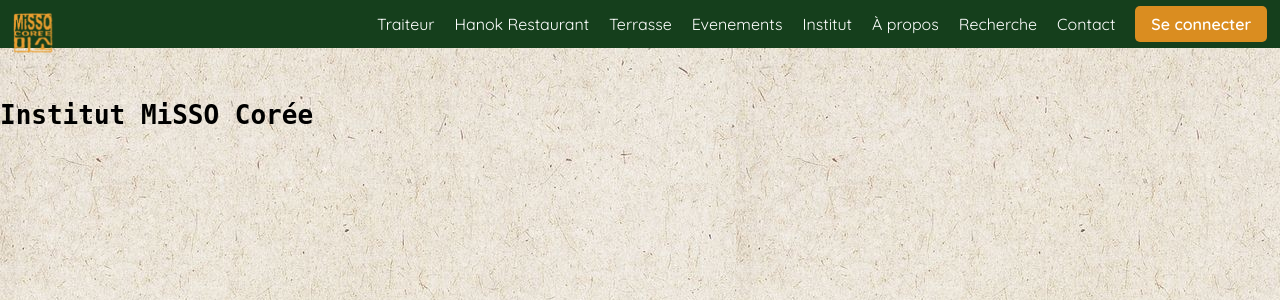
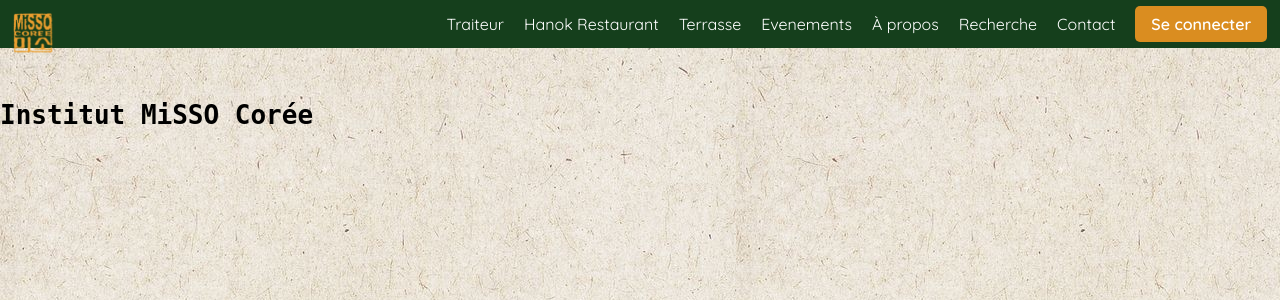
Before and after one commit to chrmil/misso, a Django app: page /institut/ in a window 1280 px wide. Shown: the top 300 px of the page. Run offline with Django 5.2, Linux system fonts and the light colour scheme; data comes from the database, SQL or seed files in the repository.

Commit message:
passage des liens institut en commentaire

```diff
--- a/evenements/templates/evenements/base.html
+++ b/evenements/templates/evenements/base.html
@@ -24,7 +24,7 @@
                 <li><a href="{% url 'menu' 'hanok' %}">Hanok Restaurant</a></li>
                 <li><a href="{% url 'menu' 'rooftop' %}">Terrasse</a></li>
                 <li><a href="{% url 'evenements' %}">Evenements</a></li>
-                <li><a href="{% url 'page_view' 'institut'%}">Institut</a></li>
+                   <!--  <li><a href="{% url 'page_view' 'institut'%}">Institut</a></li>  -->
                 <li><a href="{% url 'page_view' 'a-propos' %}">À propos</a></li>
                 <li ><a href="{% url 'recherche' %}">Recherche</a></li>
                 <li ><a href="{% url 'page_view' 'accueil' %}#contact">Contact</a></li>
--- a/menu/templates/menu/base.html
+++ b/menu/templates/menu/base.html
@@ -24,7 +24,7 @@
                 <li><a href="{% url 'menu' 'hanok' %}">Hanok Restaurant</a></li>
                 <li><a href="{% url 'menu' 'rooftop' %}">Terrasse</a></li>
                 <li><a href="{% url 'evenements' %}">Evenements</a></li>
-                <li><a href="{% url 'page_view' 'institut'%}">Institut</a></li>
+                <!--  <li><a href="{% url 'page_view' 'institut'%}">Institut</a></li>  -->
                 <li><a href="{% url 'page_view' 'a-propos' %}">À propos</a></li>
                 <li ><a href="{% url 'recherche' %}">Recherche</a></li>
                 <li ><a href="{% url 'page_view' 'accueil' %}#contact">Contact</a></li>
--- a/objets_connectes/templates/objets_connectes/base.html
+++ b/objets_connectes/templates/objets_connectes/base.html
@@ -24,7 +24,7 @@
                 <li><a href="{% url 'menu' 'hanok' %}">Hanok Restaurant</a></li>
                 <li><a href="{% url 'menu' 'rooftop' %}">Terrasse</a></li>
                 <li><a href="{% url 'evenements' %}">Evenements</a></li>
-                <li><a href="{% url 'page_view' 'institut'%}">Institut</a></li>
+                 <!--  <li><a href="{% url 'page_view' 'institut'%}">Institut</a></li>  -->
                 <li><a href="{% url 'page_view' 'a-propos' %}">À propos</a></li>
                 <li><a href="{% url 'recherche' %}">Recherche</a></li>
                 <li><a href="{% url 'page_view' 'accueil' %}#contact">Contact</a></li>
--- a/page/templates/page/base.html
+++ b/page/templates/page/base.html
@@ -28,7 +28,7 @@
                 <li><a href="{% url 'menu' 'hanok' %}">Hanok Restaurant</a></li>
                 <li><a href="{% url 'menu' 'rooftop' %}">Terrasse</a></li>
                 <li><a href="{% url 'evenements' %}">Evenements</a></li>
-                <li><a href="{% url 'page_view' 'institut'%}">Institut</a></li>
+                 <!--  <li><a href="{% url 'page_view' 'institut'%}">Institut</a></li>  -->
                 <li><a href="{% url 'page_view' 'a-propos' %}">À propos</a></li>
                 <li ><a href="{% url 'recherche' %}">Recherche</a></li>
                 <li ><a href="{% url 'page_view' 'accueil' %}#contact">Contact</a></li>
--- a/utilisateurs/templates/utilisateurs/accueil.html
+++ b/utilisateurs/templates/utilisateurs/accueil.html
@@ -24,7 +24,7 @@
                 <li><a href="{% url 'menu' 'hanok' %}">Hanok Restaurant</a></li>
                 <li><a href="{% url 'menu' 'rooftop' %}">Terrasse</a></li>
                 <li><a href="{% url 'evenements' %}">Evenements</a></li>
-                <li><a href="{% url 'page_view' 'institut'%}">Institut</a></li>
+                <!--  <li><a href="{% url 'page_view' 'institut'%}">Institut</a></li>  -->
                 <li><a href="{% url 'page_view' 'a-propos' %}">À propos</a></li>
                 <li ><a href="{% url 'recherche' %}">Recherche</a></li>
                 <li ><a href="{% url 'page_view' 'accueil' %}#contact">Contact</a></li>
--- a/utilisateurs/templates/utilisateurs/connexion.html
+++ b/utilisateurs/templates/utilisateurs/connexion.html
@@ -24,7 +24,7 @@
                 <li><a href="{% url 'menu' 'hanok' %}">Hanok Restaurant</a></li>
                 <li><a href="{% url 'menu' 'rooftop' %}">Terrasse</a></li>
                 <li><a href="{% url 'evenements' %}">Evenements</a></li>
-                <li><a href="{% url 'page_view' 'institut'%}">Institut</a></li>
+                <!--  <li><a href="{% url 'page_view' 'institut'%}">Institut</a></li>  -->
                 <li><a href="{% url 'page_view' 'a-propos' %}">À propos</a></li>
                 <li ><a href="{% url 'recherche' %}">Recherche</a></li>
                 <li ><a href="{% url 'page_view' 'accueil' %}#contact">Contact</a></li>
--- a/utilisateurs/templates/utilisateurs/inscription.html
+++ b/utilisateurs/templates/utilisateurs/inscription.html
@@ -22,7 +22,7 @@
             <li><a href="{% url 'menu' 'hanok' %}">Hanok Restaurant</a></li>
             <li><a href="{% url 'menu' 'rooftop' %}">Terrasse</a></li>
             <li><a href="{% url 'evenements' %}">Evenements</a></li>
-            <li><a href="{% url 'page_view' 'institut'%}">Institut</a></li>
+             <!--  <li><a href="{% url 'page_view' 'institut'%}">Institut</a></li>  -->
             <li><a href="{% url 'page_view' 'a-propos' %}">À propos</a></li>
             <li ><a href="{% url 'recherche' %}">Recherche</a></li>
             <li ><a href="{% url 'page_view' 'accueil' %}#contact">Contact</a></li>
--- a/utilisateurs/templates/utilisateurs/profil.html
+++ b/utilisateurs/templates/utilisateurs/profil.html
@@ -23,7 +23,7 @@
             <li><a href="{% url 'menu' 'hanok' %}">Hanok Restaurant</a></li>
             <li><a href="{% url 'menu' 'rooftop' %}">Terrasse</a></li>
             <li><a href="{% url 'evenements' %}">Evenements</a></li>
-            <li><a href="{% url 'page_view' 'institut'%}">Institut</a></li>
+              <!--  <li><a href="{% url 'page_view' 'institut'%}">Institut</a></li>  -->
             <li><a href="{% url 'page_view' 'a-propos' %}">À propos</a></li>
             <li ><a href="{% url 'recherche' %}">Recherche</a></li>
             <li ><a href="{% url 'page_view' 'accueil' %}#contact">Contact</a></li>
--- a/utilisateurs/templates/utilisateurs/recherche.html
+++ b/utilisateurs/templates/utilisateurs/recherche.html
@@ -25,7 +25,7 @@
                 <li><a href="{% url 'menu' 'hanok' %}">Hanok Restaurant</a></li>
                 <li><a href="{% url 'menu' 'rooftop' %}">Terrasse</a></li>
                 <li><a href="{% url 'evenements' %}">Evenements</a></li>
-                <li><a href="{% url 'page_view' 'institut'%}">Institut</a></li>
+                  <!--  <li><a href="{% url 'page_view' 'institut'%}">Institut</a></li>  -->
                 <li><a href="{% url 'page_view' 'a-propos' %}">À propos</a></li>
                 <li ><a href="{% url 'recherche' %}">Recherche</a></li>
                 <li ><a href="{% url 'page_view' 'accueil' %}#contact">Contact</a></li>
--- a/utilisateurs/templates/utilisateurs/reservation.html
+++ b/utilisateurs/templates/utilisateurs/reservation.html
@@ -25,7 +25,7 @@
                 <li><a href="{% url 'menu' 'hanok' %}">Hanok Restaurant</a></li>
                 <li><a href="{% url 'menu' 'rooftop' %}">Terrasse</a></li>
                 <li><a href="{% url 'evenements' %}">Evenements</a></li>
-                <li><a href="{% url 'page_view' 'institut'%}">Institut</a></li>
+                <!--  <li><a href="{% url 'page_view' 'institut'%}">Institut</a></li>  -->
                 <li><a href="{% url 'page_view' 'a-propos' %}">À propos</a></li>
                 <li ><a href="{% url 'recherche' %}">Recherche</a></li>
                 <li ><a href="{% url 'page_view' 'accueil' %}#contact">Contact</a></li>
```
